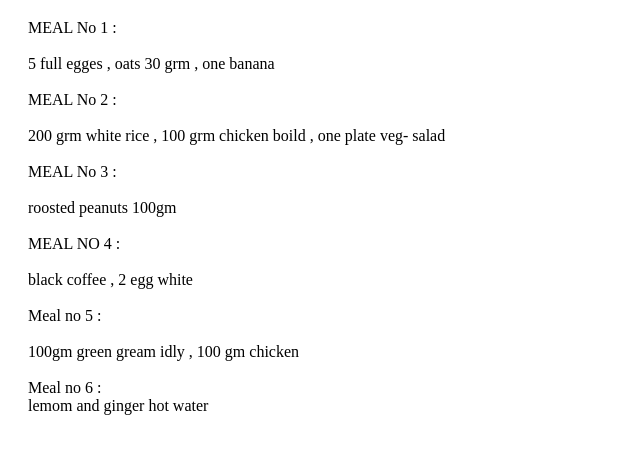
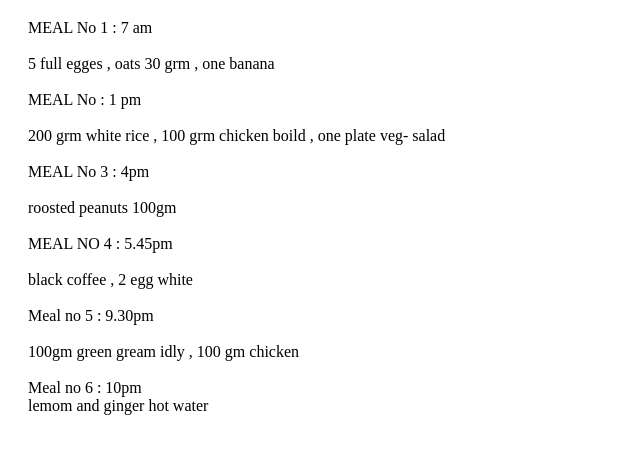
Before and after one commit to Zaheer0707-21/diet-chart, a plain HTML site: page index.html in a window 1280 px wide. Shown: the part 89-542 px from the top of the page, without its empty margins (0-640 px from the left). Drawn offline with Linux system fonts and the light colour scheme.

Commit message:
Update index.html

```diff
--- a/index.html
+++ b/index.html
@@ -10,26 +10,26 @@
     <div >
       <h1> 2000 Calories Diet</h1>
       <p>
-        MEAL No 1 : <br>
+        MEAL No 1 : 7 am <br>
         <br>
                   5 full egges , oats 30 grm , one banana
                    <br>
                    <br>
-         MEAL No 2 :
+         MEAL No  : 1 pm
          <br>
          <br>
 
               200  grm white rice , 100 grm chicken boild , one plate veg- salad
               <br>
               <br>
-        MEAL No  3 :
+        MEAL No  3 : 4pm
         <br>
         <br>
 
                  roosted peanuts 100gm
                  <br>
                  <br>
-        MEAL NO  4 :
+        MEAL NO  4 : 5.45pm
          <br>
          <br>
 
@@ -37,7 +37,7 @@
                   black coffee ,  2  egg white
                   <br>
                   <br>
-        Meal no  5 :
+        Meal no  5 : 9.30pm
          <br>
          <br>
 
@@ -46,7 +46,7 @@
                   <br>
 
 
-        Meal no 6 :
+        Meal no 6 : 10pm
         <br>
 
                  lemom and ginger hot water
```
